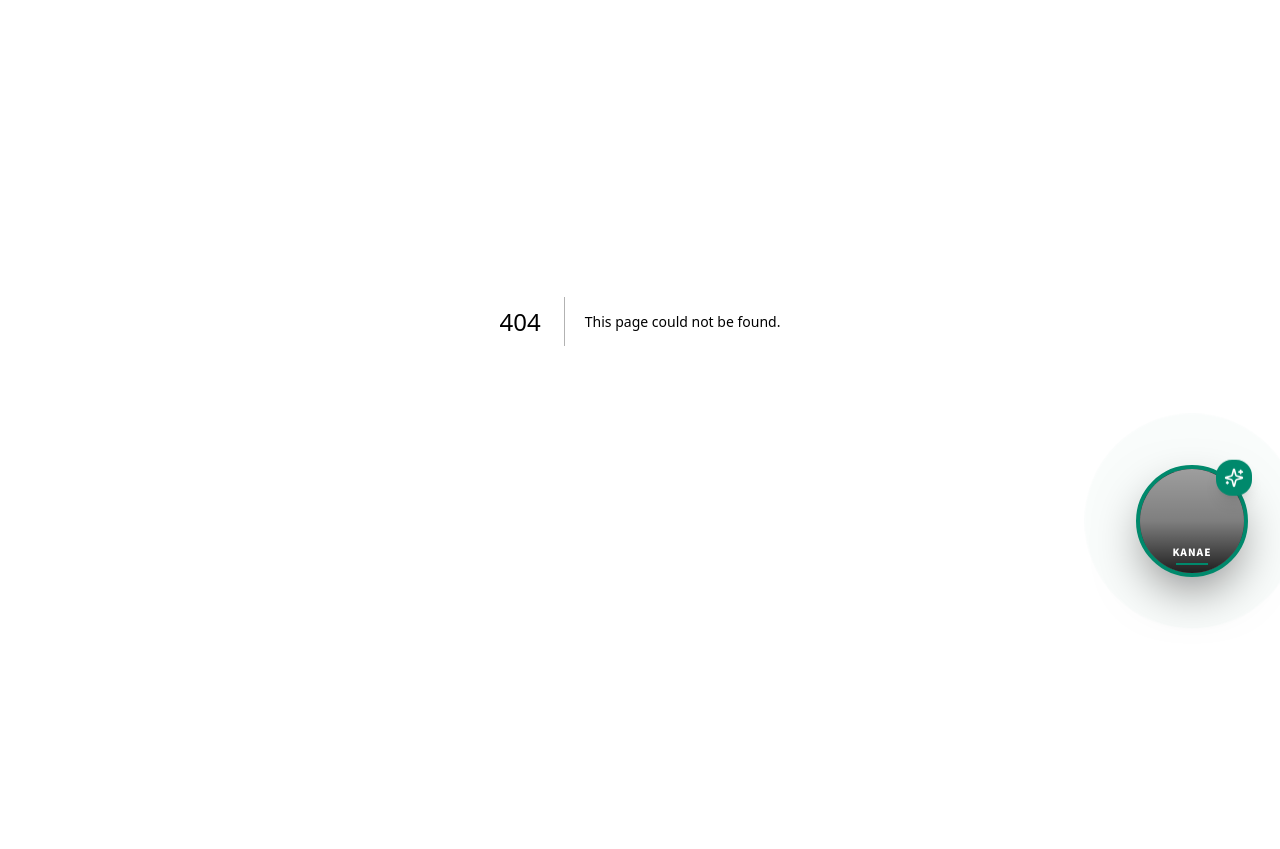
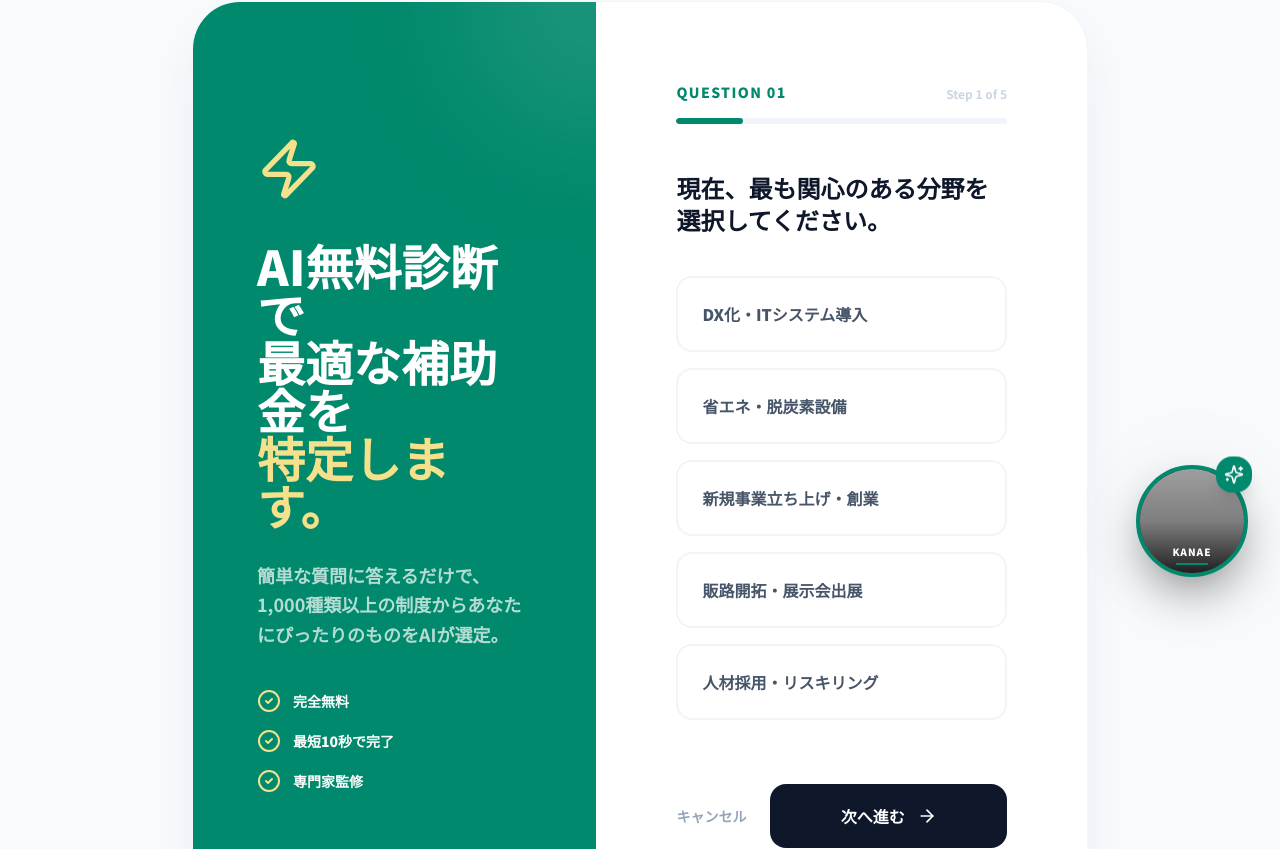
Before and after one commit to toranosuke2377-dev/-tv, a Next.js app: page /diagnosis in a window 1280 px wide. Before the commit this address had no page. Shown: the part 191-1040 px from the top of the page. Before the commit the page ends 912 px from the top, so only its background shows below. Built offline with nearby package versions, Linux system fonts and the light colour scheme; grey boxes are pictures that could not be loaded.

Commit message:
Upload src/app/diagnosis/page.tsx

```diff
--- /dev/null
+++ b/src/app/diagnosis/page.tsx
@@ -0,0 +1,84 @@
+
+"use client";
+
+import { ArrowRight, CheckCircle2, Zap } from "lucide-react";
+import Link from "next/link";
+
+export default function DiagnosisPage() {
+    return (
+        <div className="min-h-screen bg-slate-50 flex flex-col items-center justify-center py-20">
+            <div className="container px-6 mx-auto">
+                <div className="max-w-4xl mx-auto bg-white rounded-[3rem] shadow-2xl shadow-slate-200 overflow-hidden border border-slate-100 flex flex-col md:flex-row">
+                    {/* Left Side: Illustration/Text */}
+                    <div className="flex-1 bg-primary p-12 md:p-16 text-white flex flex-col justify-center relative overflow-hidden">
+                        <div className="absolute top-0 right-0 w-64 h-64 bg-white/10 rounded-full blur-3xl -translate-y-1/2 translate-x-1/2" />
+                        <Zap className="w-16 h-16 text-secondary mb-10" />
+                        <h1 className="text-3xl md:text-5xl font-black mb-8 leading-tight">
+                            AI無料診断で<br />
+                            最適な補助金を<br />
+                            <span className="text-secondary">特定します。</span>
+                        </h1>
+                        <p className="text-white/70 text-lg font-bold leading-relaxed mb-10">
+                            簡単な質問に答えるだけで、1,000種類以上の制度からあなたにぴったりのものをAIが選定。
+                        </p>
+                        <div className="space-y-4">
+                            {["完全無料", "最短10秒で完了", "専門家監修"].map(check => (
+                                <div key={check} className="flex items-center gap-3">
+                                    <CheckCircle2 className="w-6 h-6 text-secondary" />
+                                    <span className="font-black text-sm">{check}</span>
+                                </div>
+                            ))}
+                        </div>
+                    </div>
+
+                    {/* Right Side: Simple Form Placeholder */}
+                    <div className="flex-[1.2] p-12 md:p-20 flex flex-col justify-center">
+                        <div className="mb-12">
+                            <div className="flex justify-between items-end mb-4">
+                                <span className="text-primary font-black text-sm uppercase tracking-widest">Question 01</span>
+                                <span className="text-slate-300 font-bold text-xs">Step 1 of 5</span>
+                            </div>
+                            <div className="h-1.5 w-full bg-slate-100 rounded-full overflow-hidden">
+                                <div className="h-full bg-primary w-1/5 rounded-full" />
+                            </div>
+                        </div>
+
+                        <h2 className="text-2xl font-black text-slate-900 mb-10">
+                            現在、最も関心のある分野を選択してください。
+                        </h2>
+
+                        <div className="grid grid-cols-1 gap-4 mb-16">
+                            {[
+                                "DX化・ITシステム導入",
+                                "省エネ・脱炭素設備",
+                                "新規事業立ち上げ・創業",
+                                "販路開拓・展示会出展",
+                                "人材採用・リスキリング"
+                            ].map(option => (
+                                <button key={option} className="w-full text-left p-6 rounded-2xl border-2 border-slate-100 hover:border-primary hover:bg-primary/5 font-black text-slate-600 hover:text-primary transition-all group flex justify-between items-center">
+                                    {option}
+                                    <ArrowRight className="w-5 h-5 opacity-0 group-hover:opacity-100 group-hover:translate-x-1 transition-all" />
+                                </button>
+                            ))}
+                        </div>
+
+                        <div className="flex items-center justify-between gap-6">
+                            <Link href="/" className="text-slate-400 font-bold text-sm hover:text-primary transition-colors">キャンセル</Link>
+                            <button className="flex-1 bg-slate-900 text-white font-black py-5 rounded-2xl hover:bg-slate-800 transition-all flex items-center justify-center gap-3 group">
+                                次へ進む
+                                <ArrowRight className="w-5 h-5 group-hover:translate-x-1 transition-all" />
+                            </button>
+                        </div>
+                    </div>
+                </div>
+            </div>
+
+            <div className="mt-12">
+                <Link href="/" className="text-slate-400 font-bold hover:text-primary transition-colors flex items-center gap-2">
+                    <ArrowRight className="w-5 h-5 rotate-180" />
+                    トップページに戻る
+                </Link>
+            </div>
+        </div>
+    );
+}
```
